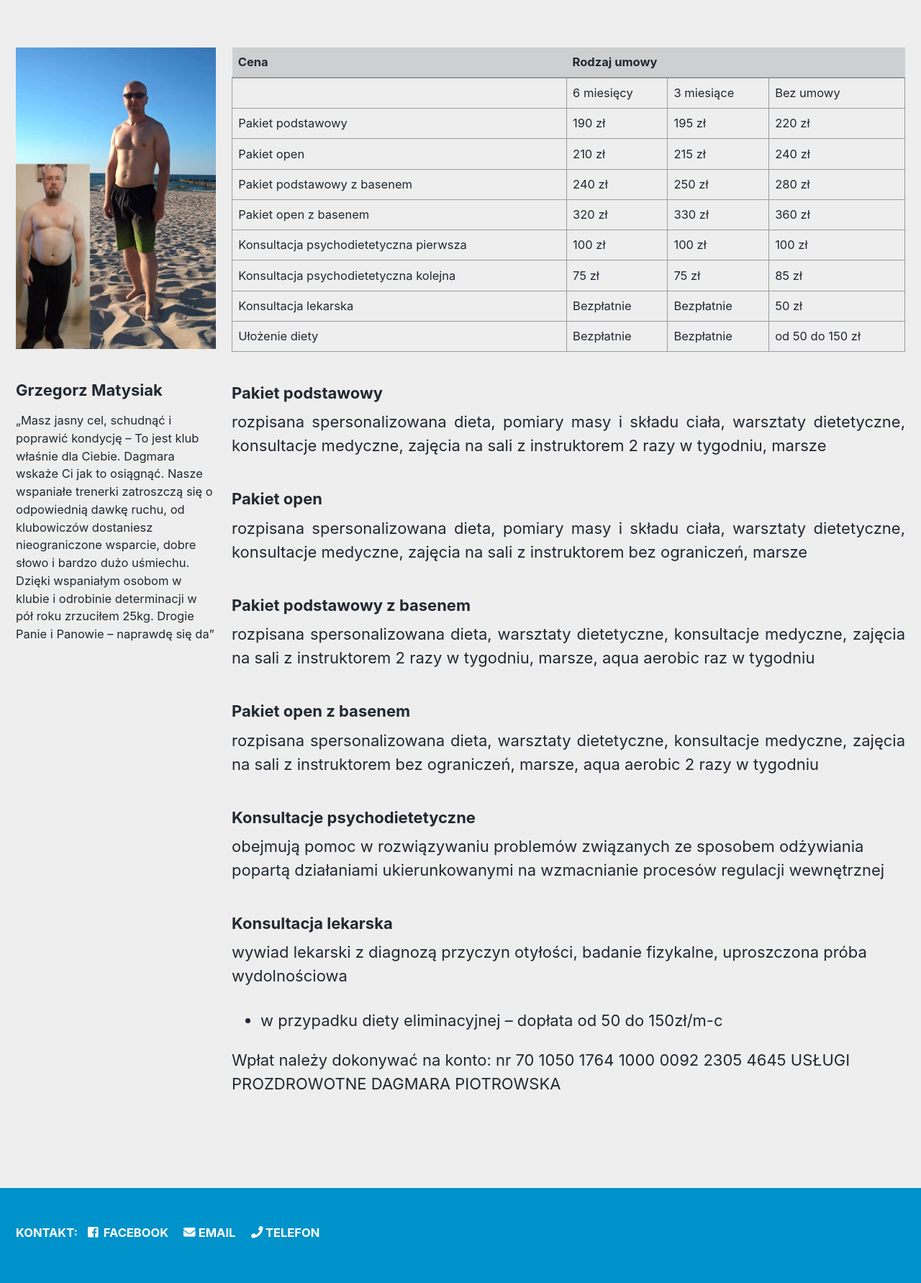
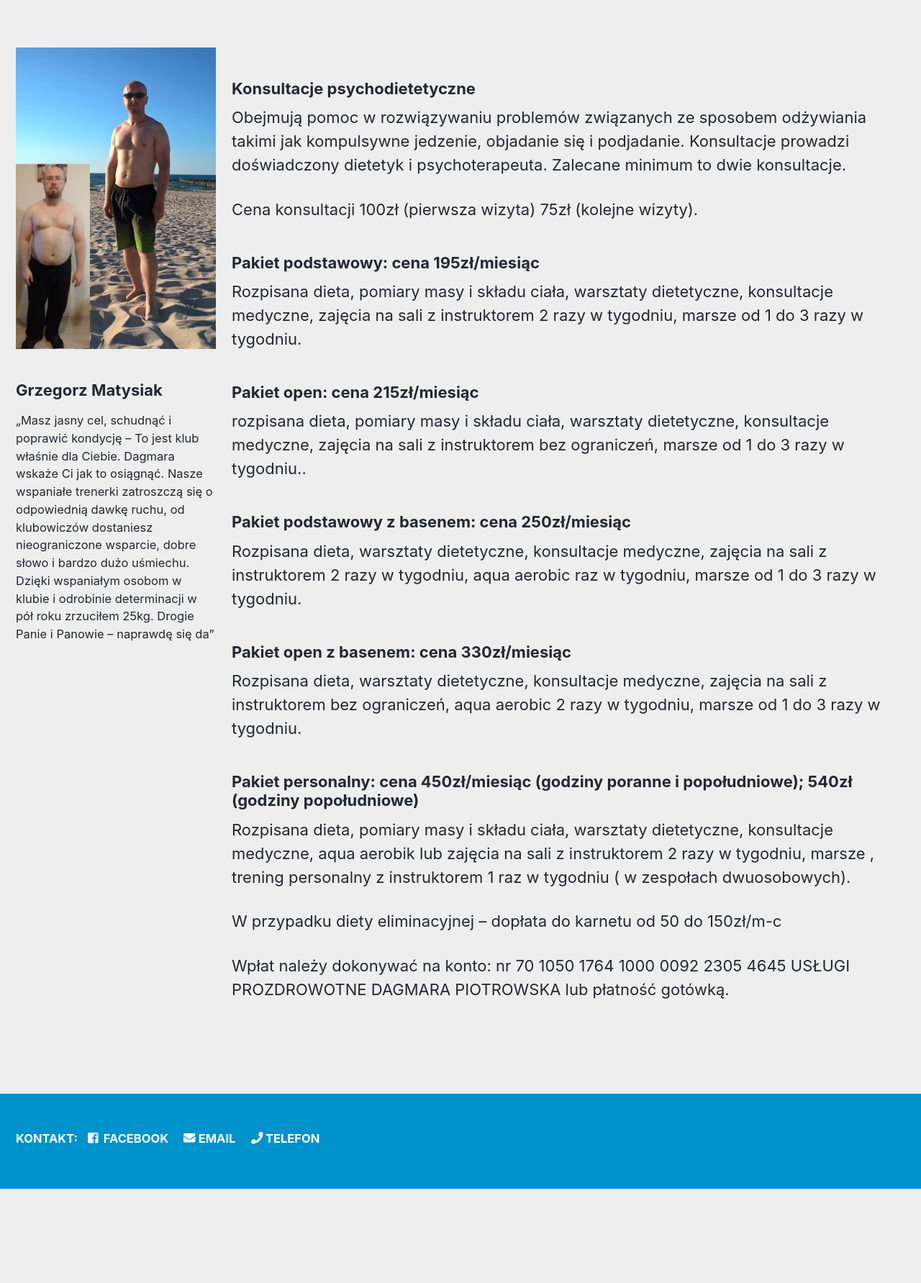
Before and after one commit to PiotrowskiD/PiotrowskiD.github.io, a Jekyll site: the page built from _pages/oferta.md, in a window 1280 px wide. Shown: the part 348-2131 px from the top of the page at 72% size. Built offline with Jekyll 4.4.1, drawn with Linux system fonts in a browser that asks for light colours; cached includes are drawn as plain includes; nearby versions of some CDN libraries; after the commit the page ends 2000 px from its top, so only the background shows below that.

Commit message:
change colours in zajecia table and change oferta

```diff
--- a/_layouts/single-oferta.html
+++ b/_layouts/single-oferta.html
@@ -42,70 +42,7 @@ layout: default
             </nav>
           </aside>
         {% endif %}
-<table>
-    <thead>
-        <tr>
-            <th>Cena</th>
-            <th colspan=3>Rodzaj umowy</th>
-        </tr>
-    </thead>
-    <tbody>
-        <tr>
-           <td></td>
-           <td>6 miesięcy</td>
-           <td>3 miesiące</td>
-           <td>Bez umowy</td>
-        </tr>
-        <tr>
-          <td>Pakiet podstawowy</td>
-          <td>190 zł</td>
-          <td>195 zł</td>
-          <td>220 zł</td>
-        </tr>
-        <tr>
-          <td>Pakiet open</td>
-          <td>210 zł</td>
-          <td>215 zł</td>
-          <td>240 zł</td>
-        </tr>
-        <tr>
-          <td>Pakiet podstawowy z basenem</td>
-          <td>240 zł</td>
-          <td>250 zł</td>
-          <td>280 zł</td>
-        </tr>
-        <tr>
-          <td>Pakiet open z basenem</td>
-          <td>320 zł</td>
-          <td>330 zł</td>
-          <td>360 zł</td>
-        </tr>
-        <tr>
-          <td>Konsultacja psychodietetyczna pierwsza</td>
-          <td>100 zł</td>
-          <td>100 zł</td>
-          <td>100 zł</td>
-        </tr>
-        <tr>
-          <td>Konsultacja psychodietetyczna kolejna</td>
-          <td>75 zł</td>
-          <td>75 zł</td>
-          <td>85 zł</td>
-        </tr>
-        <tr>
-          <td>Konsultacja lekarska</td>
-          <td>Bezpłatnie</td>
-          <td>Bezpłatnie</td>
-          <td>50 zł</td>
-        </tr>
-        <tr>
-          <td>Ułożenie diety</td>
-          <td>Bezpłatnie</td>
-          <td>Bezpłatnie</td>
-          <td>od 50 do 150 zł</td>
-        </tr>
 
-    </tbody>
 </table>
         {{ content }}
         {% if page.link %}<div><a href="{{ page.link }}" class="btn btn--primary">{{ site.data.ui-text[site.locale].ext_link_label | default: "Direct Link" }}</a></div>{% endif %}
--- a/_pages/oferta.md
+++ b/_pages/oferta.md
@@ -16,26 +16,35 @@ description: Karnety już od 195zł. – w cenie karnetu rozpisana spersonalizow
 ---
 
 
-### Pakiet podstawowy
-rozpisana spersonalizowana dieta, pomiary masy i składu ciała, warsztaty dietetyczne, konsultacje medyczne, zajęcia na sali z instruktorem 2 razy w tygodniu, marsze
-{: .text-justify}
-### Pakiet open
-rozpisana spersonalizowana dieta, pomiary masy i składu ciała, warsztaty dietetyczne, konsultacje medyczne, zajęcia na sali z instruktorem bez ograniczeń, marsze
-{: .text-justify}
-### Pakiet podstawowy z basenem
-rozpisana spersonalizowana dieta, warsztaty dietetyczne, konsultacje medyczne, zajęcia na sali z instruktorem 2 razy w tygodniu, marsze, aqua aerobic raz w tygodniu
-{: .text-justify}
-### Pakiet open z basenem
-rozpisana spersonalizowana dieta, warsztaty dietetyczne, konsultacje medyczne, zajęcia na sali z instruktorem bez ograniczeń, marsze, aqua aerobic 2 razy w tygodniu
-{: .text-justify}
 ### Konsultacje psychodietetyczne
-obejmują pomoc w rozwiązywaniu problemów związanych ze sposobem odżywiania popartą działaniami ukierunkowanymi na wzmacnianie procesów regulacji wewnętrznej
-### Konsultacja lekarska
-wywiad lekarski z diagnozą przyczyn otyłości, badanie fizykalne, uproszczona próba wydolnościowa
+Obejmują pomoc w rozwiązywaniu problemów związanych ze sposobem odżywiania takimi jak kompulsywne jedzenie, objadanie się i podjadanie. Konsultacje prowadzi doświadczony dietetyk i psychoterapeuta. Zalecane minimum to dwie konsultacje.
 
-* w przypadku diety eliminacyjnej – dopłata od 50 do 150zł/m-c
-{: .text-justify}
+Cena konsultacji 100zł (pierwsza wizyta) 75zł (kolejne wizyty).
 
-Wpłat należy dokonywać na konto:
-nr 70 1050 1764 1000 0092 2305 4645
-USŁUGI PROZDROWOTNE DAGMARA PIOTROWSKA
+
+### Pakiet podstawowy: cena 195zł/miesiąc
+Rozpisana dieta, pomiary masy i składu ciała, warsztaty dietetyczne, konsultacje medyczne, zajęcia na sali z instruktorem 2 razy w tygodniu, marsze od 1 do 3 razy w tygodniu.
+
+
+### Pakiet open: cena 215zł/miesiąc
+rozpisana dieta, pomiary masy i składu ciała, warsztaty dietetyczne, konsultacje medyczne, zajęcia na sali z instruktorem bez ograniczeń, marsze od 1 do 3 razy w tygodniu..
+
+
+### Pakiet podstawowy z basenem: cena 250zł/miesiąc
+Rozpisana dieta, warsztaty dietetyczne, konsultacje medyczne, zajęcia na sali z instruktorem 2 razy w tygodniu, aqua aerobic raz w tygodniu, marsze od 1 do 3 razy w tygodniu.
+
+
+### Pakiet open z basenem: cena 330zł/miesiąc
+Rozpisana dieta, warsztaty dietetyczne, konsultacje medyczne, zajęcia na sali z instruktorem bez ograniczeń, aqua aerobic 2 razy w tygodniu, marsze od 1 do 3 razy w tygodniu.
+
+
+### Pakiet personalny: cena 450zł/miesiąc (godziny poranne i popołudniowe); 540zł (godziny popołudniowe)
+Rozpisana dieta, pomiary masy i składu ciała, warsztaty dietetyczne, konsultacje medyczne, aqua aerobik lub zajęcia na sali z instruktorem 2 razy w tygodniu, marsze , trening personalny z instruktorem 1 raz w tygodniu ( w zespołach dwuosobowych).
+
+
+W przypadku diety eliminacyjnej – dopłata do karnetu od
+50 do 150zł/m-c
+
+Wpłat należy dokonywać na konto: nr 70 1050 1764 1000
+0092 2305 4645 USŁUGI PROZDROWOTNE DAGMARA
+PIOTROWSKA lub płatność gotówką.
--- a/_sass/minimal-mistakes/_tables.scss
+++ b/_sass/minimal-mistakes/_tables.scss
@@ -39,11 +39,11 @@ th {
 }
 
 .basen {
-  background-color: darkturquoise;
+  background-color: #00BFFF;
 }
 
 .cw-z {
-  background-color: lightcoral;
+  background-color: #4169E1;
 }
 
 .cw-p-z {
@@ -51,7 +51,7 @@ th {
 }
 
 .cw-p {
-  background-color: khaki;
+  background-color: #ADD8E6;
 }
 
 .marsz-p {
@@ -59,9 +59,9 @@ th {
 }
 
 .marsz-z {
-  background-color: green;
+  background-color: #00FF7F;
 }
 
 .marsz-sz {
-  background-color: yellowgreen;
+  background-color: #00FF7F;
 }
```
Also changed, not shown: _layouts/single-zajecia.html (+6 -6 lines), _pages/zajecia.md (+6 -0 lines), _includes/footer.html (line endings or trailing spaces).
